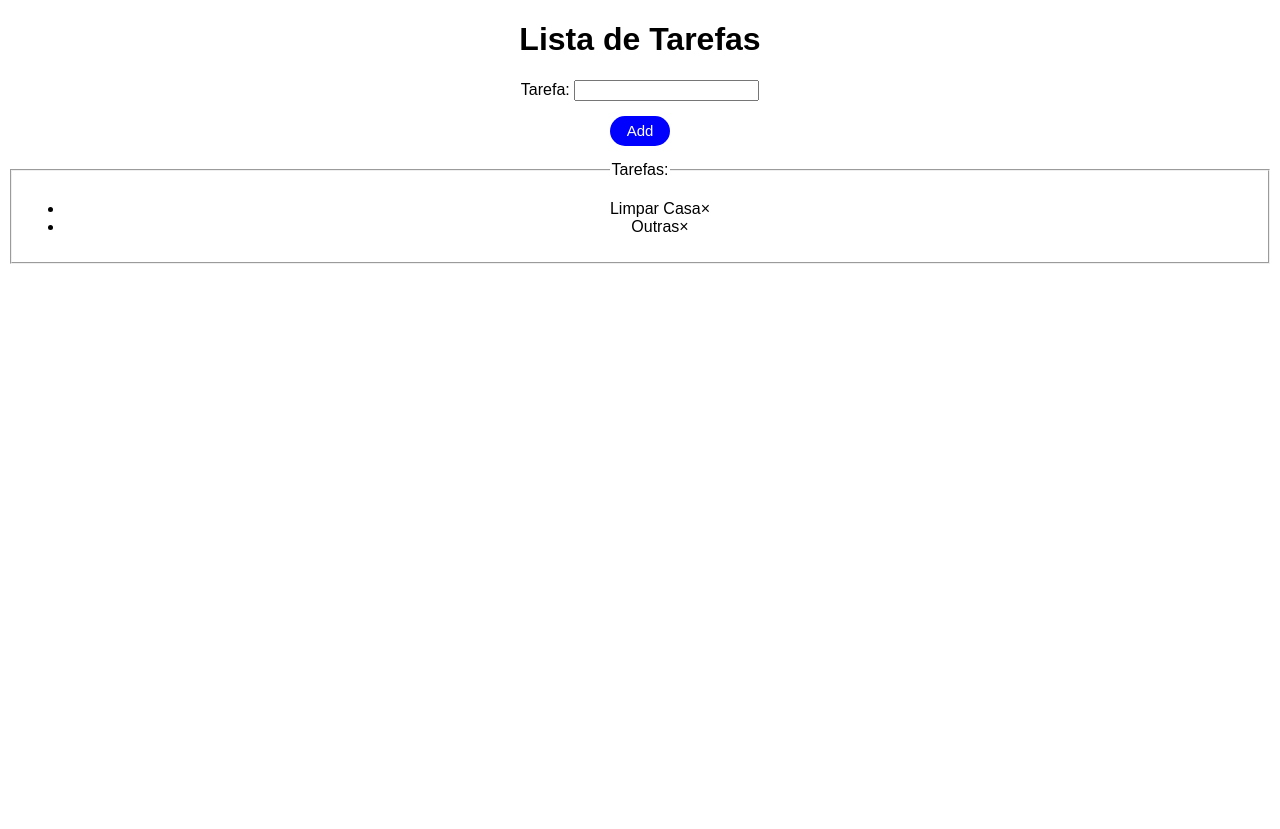
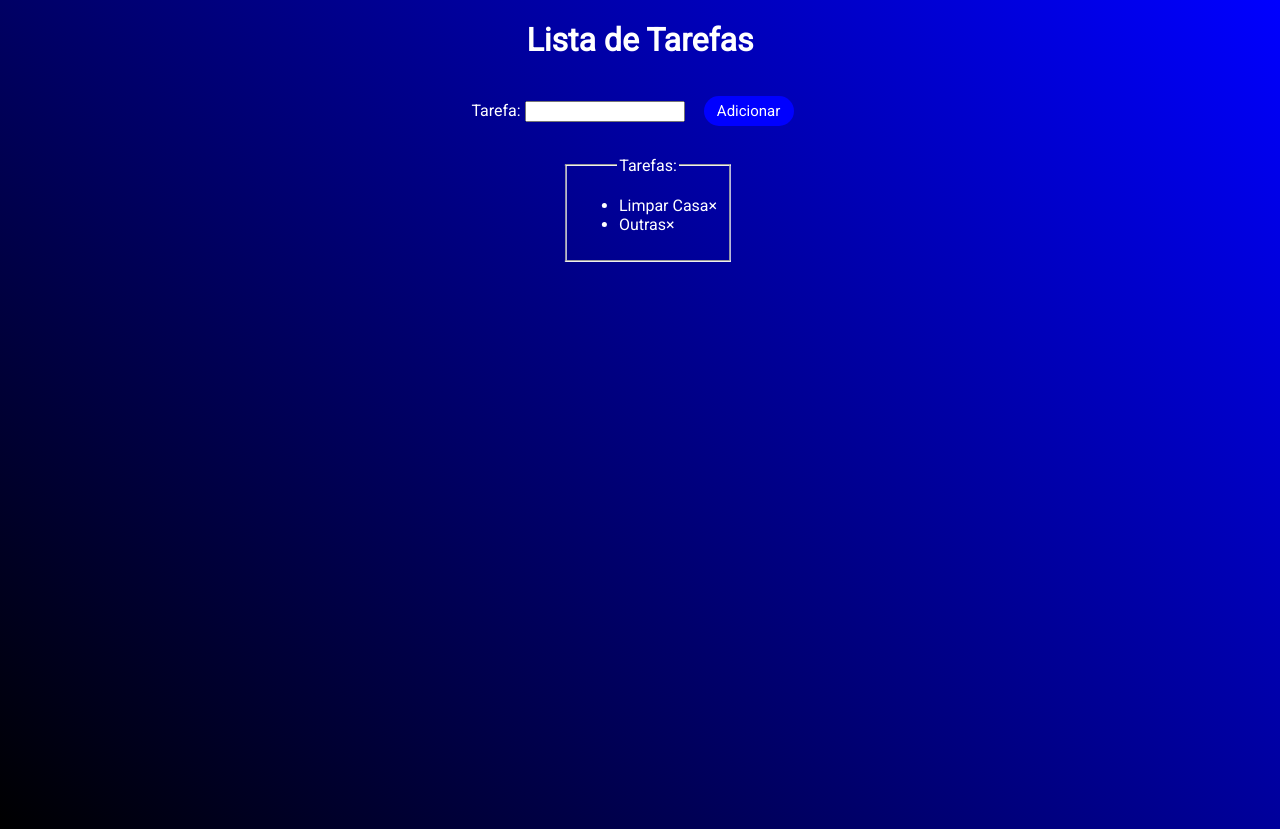
Before and after one commit to BrunoLeonn/Lista-de-Tarefas-Web, a plain HTML site: page Index.html in a window 1280 px wide. Before the commit the page ends 800 px from the top, so only its background shows below. Drawn offline with Linux system fonts and the light colour scheme.

Commit message:
Atualização CSS

```diff
--- a/Index.html
+++ b/Index.html
@@ -1,5 +1,6 @@
 <!DOCTYPE html>
 <html lang="en">
+
 <head>
     <meta charset="UTF-8">
     <meta http-equiv="X-UA-Compatible" content="IE=edge">
@@ -7,15 +8,19 @@
     <title>Lista de Tarefas</title>
     <link rel="Stylesheet" type="text/CSS" href="./Styles.css">
 </head>
-<body>
+
+<body class="fundo">
+
+    <div class="content">
         <h1>Lista de Tarefas</h1>
-
+        <div class="borda">
         <form name="form_main">
             <label for="task">Tarefa: </label>
-        <input type="text" name="task" id="task" /> <br />
-        <button type="button" onclick="add()">Add</button>
+                <input type="text" name="task" id="task" />
+                <button type="button" onclick="add()">Adicionar</button>
         </form>
 
+        <div class="tasks">
             <fieldset>
                 <legend>Tarefas:</legend>
                 <ul>
@@ -23,7 +28,10 @@
                     <li>Outras</li>
                 </ul>
             </fieldset>
-
+            </div>
+        </div>
+    </div>
 </body>
 <script src="./Script.js"></script>
+
 </html>
--- a/Styles.css
+++ b/Styles.css
@@ -1,8 +1,23 @@
+@import url('https://fonts.googleapis.com/css2?family=Roboto&display=swap');
+
 * {
-font-family: Arial, Helvetica, sans-serif;
-text-align: center;
+    font-family: 'Roboto', sans-serif;
+
 }
 
+.fundo {
+    background-image: linear-gradient(45deg, black, blue);
+    height: 100vh;
+    color: white;
+}
+
+.borda {
+    border-radius: 15px;
+}
+
+input, h1, form {
+    text-align: center;
+}
 
 /* Também vamos precisar de uma classe
 em CSS para da um efeito de ‘ ̶r̶i̶s̶c̶a̶d̶o̶ ’ nas tarefas concluídas. */
@@ -14,15 +29,27 @@ em CSS para da um efeito de ‘ ̶r̶i̶s̶c̶a̶d̶o̶ ’ nas tarefas concluí
 /* A classe checked é usada apenas para definir
 um texto como ‘ ̶r̶i̶s̶c̶a̶d̶o̶ ’ ao concluir uma tarefa. */
 
+legend {
+    text-align: center;
+}
+.tasks {
+    position: absolute ;
+    margin-left: 50%;
+    transform: translate(-50%);
+    padding: 15px;
+}
+
+
 button {
     background-color: blue;
     color: white;
     height: 30px;
-    width: 60px;
+    width: 90px;
     margin: 15px;
     font-size: 15px;
     border-radius: 40px;
     border: none;
+    text-align: center;
 }
 button:hover {
     background-color: black;
```
Lines whose indentation alone changed are shown as unchanged.
